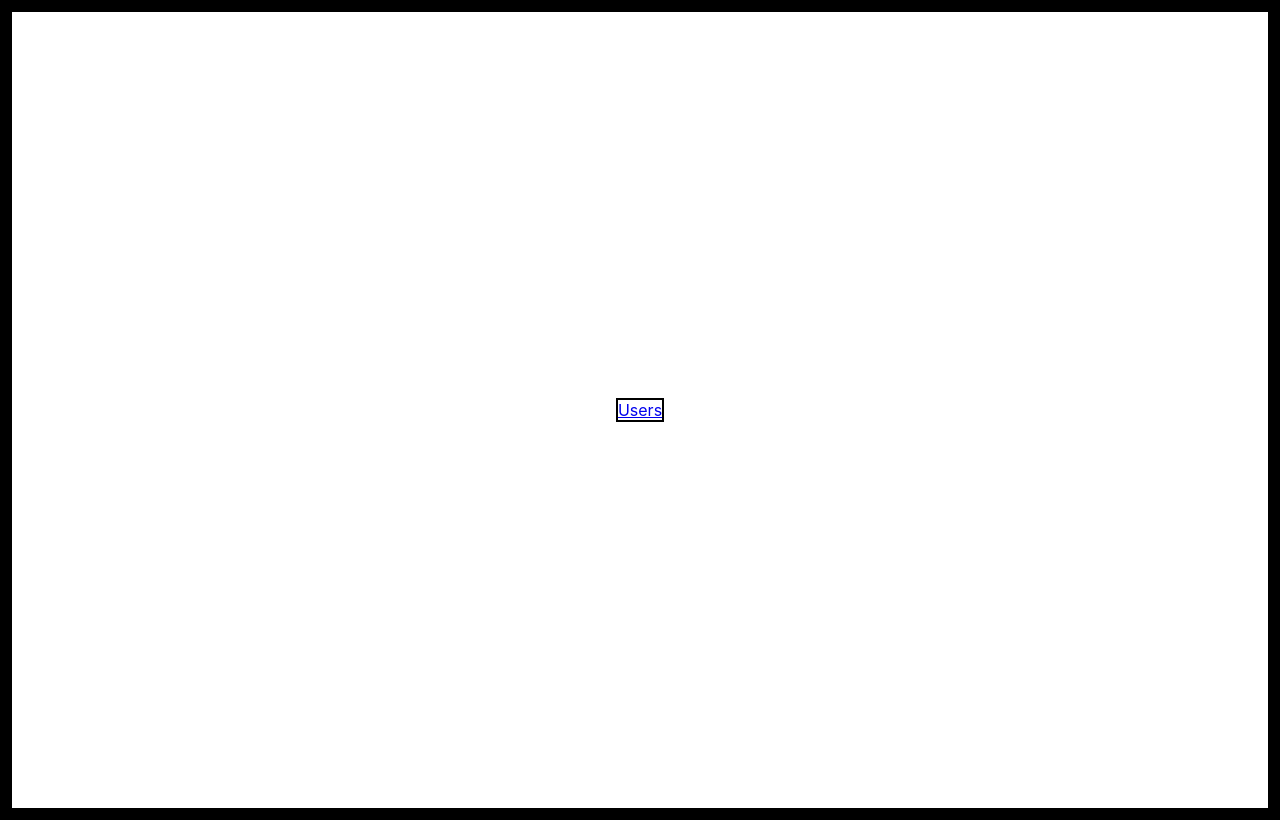
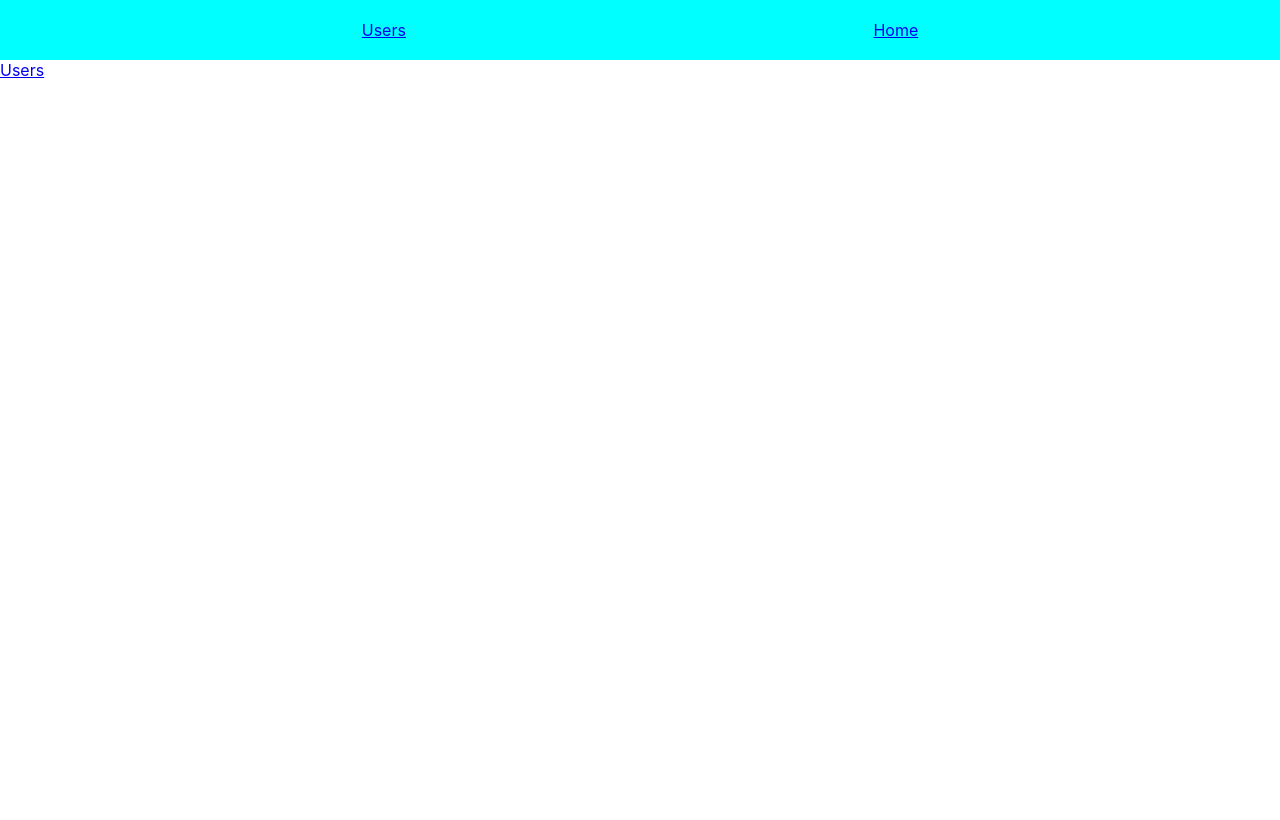
Before and after one commit to clew-bot/my-first-nuxt-app, a Nuxt app: page / in a window 1280 px wide. Built offline with nearby package versions, Linux system fonts and the light colour scheme.

Commit message:
importing from header component

```diff
--- /dev/null
+++ b/components/Header.vue
@@ -0,0 +1,39 @@
+<template>
+  <header class="header">
+      <ul class="nav-items">
+          <li>
+              <nuxt-link to="/users">Users</nuxt-link>
+
+          </li>
+          <li><nuxt-link to="/home">Home</nuxt-link></li>
+          </ul>
+  </header>
+</template>
+
+<script>
+export default {
+
+}
+</script>
+
+<style scoped>
+.header{
+    width: 100%;
+    height: 60px;
+    display: flex;
+   justify-content:center;
+    align-items: center;
+    background-color: aqua;
+}
+
+.nav-items {
+   list-style: none;
+   padding: 0px;
+   margin: 0px;
+   display: flex;
+    justify-content: space-around;
+   align-items: center;
+   width: 80%
+}
+
+</style>
--- a/layouts/users.vue
+++ b/layouts/users.vue
@@ -33,7 +33,7 @@
 *::after {
   box-sizing: border-box;
   margin: 0;
-border: solid 2px black;
+
 }
 
 .button--green {
--- a/pages/index.vue
+++ b/pages/index.vue
@@ -1,56 +1,22 @@
 <template>
   <div class="container">
+    <Header />
    <nuxt-link to="/users" id="link">Users</nuxt-link>
     </div>
 </template>
 
 <script>
-export default {}
+// we can just do '~/components/Header.vue' to skip the dot slashes everywhere
+import Header from "../components/Header"
+
+export default {
+  components: {
+    Header
+  }
+}
 </script>
 
 <style>
 
-#link {
-  display: flex;
-  justify-content: center;
-}
 
-.container {
-  margin: 0 auto;
-  min-height: 100vh;
-  display: flex;
-  justify-content: center;
-  align-items: center;
-  text-align: center;
-}
-
-.title {
-  font-family:
-    'Quicksand',
-    'Source Sans Pro',
-    -apple-system,
-    BlinkMacSystemFont,
-    'Segoe UI',
-    Roboto,
-    'Helvetica Neue',
-    Arial,
-    sans-serif;
-  display: block;
-  font-weight: 300;
-  font-size: 100px;
-  color: #35495e;
-  letter-spacing: 1px;
-}
-
-.subtitle {
-  font-weight: 300;
-  font-size: 42px;
-  color: #526488;
-  word-spacing: 5px;
-  padding-bottom: 15px;
-}
-
-.links {
-  padding-top: 15px;
-}
 </style>
```
